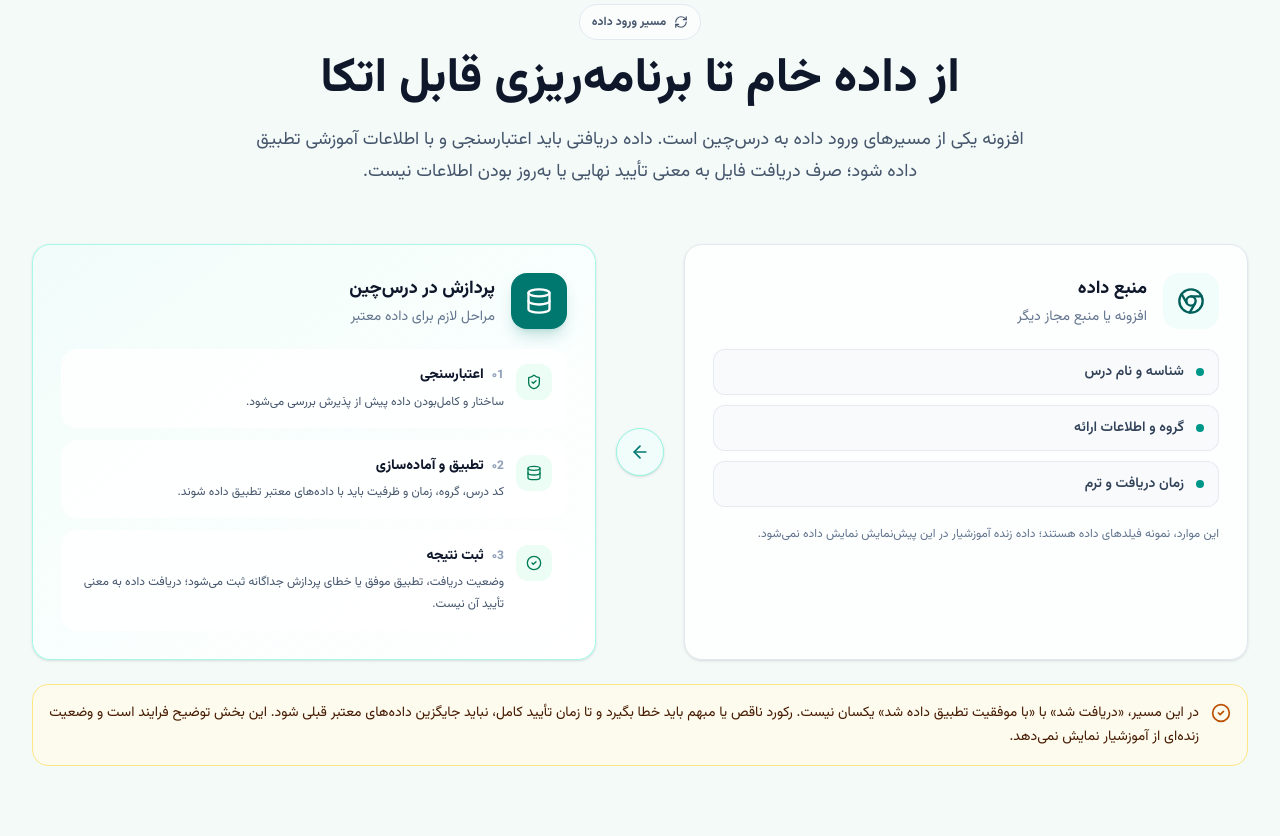
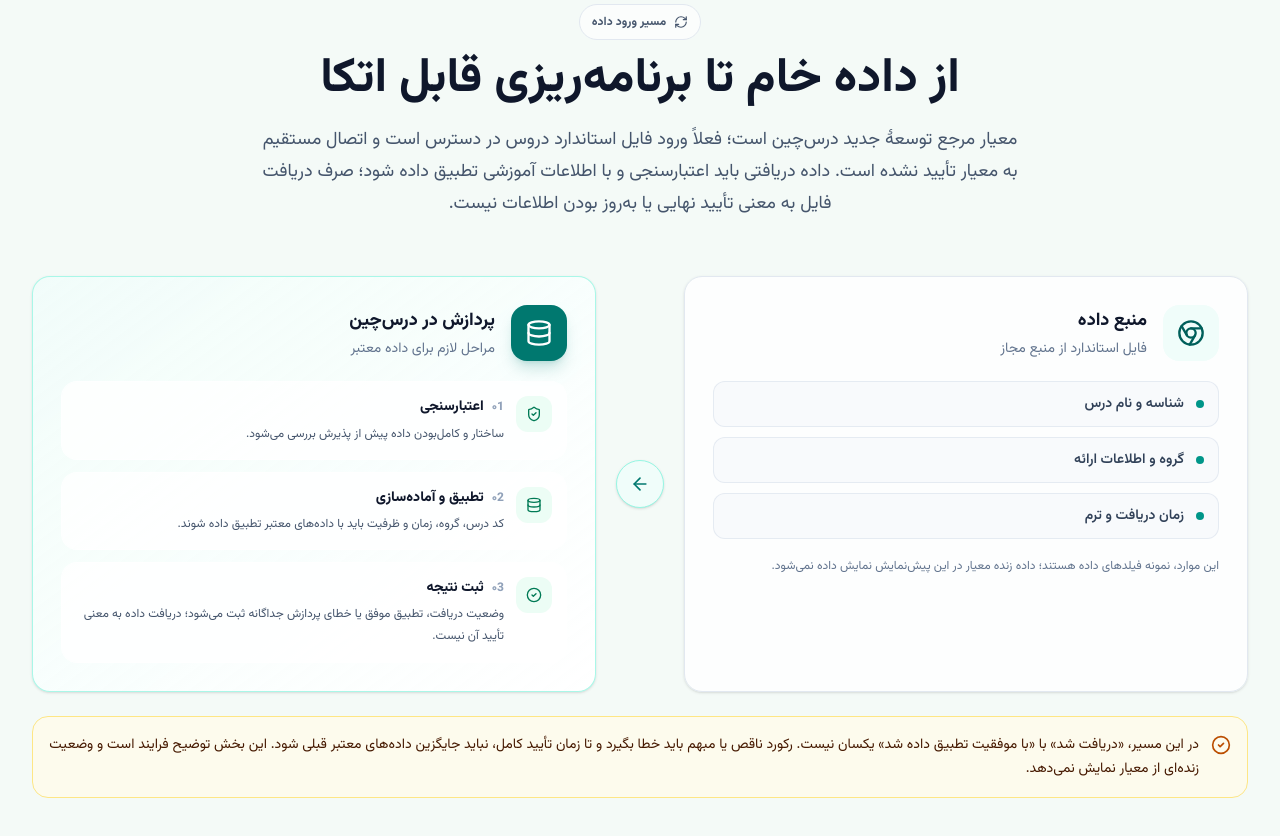
Before and after one commit to mohammadrezamie/DarsChin, a React (Vite) app: page / in a window 1280 px wide. Shown: the part 3520-4356 px from the top of the page. Built offline with nearby package versions, Linux system fonts and the light colour scheme.

Commit message:
feat(meyar): جایگزینی مسیر افزونهٔ قدیمی با راهنمای معیار

```diff
--- a/src/pages/landing-sections/SyncSection.tsx
+++ b/src/pages/landing-sections/SyncSection.tsx
@@ -20,7 +20,7 @@ export const SyncSection: React.FC = () => {
         <span className="mb-4 inline-flex items-center gap-2 rounded-full border border-slate-200 bg-white/70 px-3 py-1.5 text-xs font-bold text-slate-600 dark:border-slate-700 dark:bg-slate-900/70 dark:text-slate-300"><RefreshCw className="h-3.5 w-3.5" /> مسیر ورود داده</span>
         <h2 className="mb-5 text-3xl font-black text-slate-900 dark:text-white sm:text-4xl md:text-5xl">از داده خام تا برنامه‌ریزی قابل اتکا</h2>
         <p className="text-base leading-8 text-slate-600 dark:text-slate-400 sm:text-lg">
-          افزونه یکی از مسیرهای ورود داده به درس‌چین است. داده دریافتی باید اعتبارسنجی و با اطلاعات آموزشی تطبیق داده شود؛ صرف دریافت فایل به معنی تأیید نهایی یا به‌روز بودن اطلاعات نیست.
+          معیار مرجع توسعهٔ جدید درس‌چین است؛ فعلاً ورود فایل استاندارد دروس در دسترس است و اتصال مستقیم به معیار تأیید نشده است. داده دریافتی باید اعتبارسنجی و با اطلاعات آموزشی تطبیق داده شود؛ صرف دریافت فایل به معنی تأیید نهایی یا به‌روز بودن اطلاعات نیست.
         </p>
       </div>
 
@@ -28,12 +28,12 @@ export const SyncSection: React.FC = () => {
         <div className="rounded-3xl border border-slate-200 bg-white/85 p-6 shadow-sm dark:border-slate-800 dark:bg-slate-900/75 sm:p-7">
           <div className="mb-5 flex items-center gap-4">
             <div className="flex h-14 w-14 items-center justify-center rounded-2xl bg-teal-50 text-teal-800 dark:bg-teal-600/10 dark:text-teal-300"><Chrome className="h-7 w-7" /></div>
-            <div><h3 className="text-lg font-black text-slate-900 dark:text-white">منبع داده</h3><p className="mt-1 text-sm text-slate-500 dark:text-slate-400">افزونه یا منبع مجاز دیگر</p></div>
+            <div><h3 className="text-lg font-black text-slate-900 dark:text-white">منبع داده</h3><p className="mt-1 text-sm text-slate-500 dark:text-slate-400">فایل استاندارد از منبع مجاز</p></div>
           </div>
           <div className="space-y-2.5">
             {['شناسه و نام درس', 'گروه و اطلاعات ارائه', 'زمان دریافت و ترم'].map((label) => <div key={label} className="flex items-center gap-3 rounded-xl border border-slate-200/80 bg-slate-50 px-3.5 py-3 text-sm font-semibold text-slate-700 dark:border-slate-800 dark:bg-slate-950/50 dark:text-slate-300"><span className="h-2 w-2 rounded-full bg-teal-600" />{label}</div>)}
           </div>
-          <p className="mt-4 text-xs leading-5 text-slate-500 dark:text-slate-400">این موارد، نمونه فیلدهای داده هستند؛ داده زنده آموزشیار در این پیش‌نمایش نمایش داده نمی‌شود.</p>
+          <p className="mt-4 text-xs leading-5 text-slate-500 dark:text-slate-400">این موارد، نمونه فیلدهای داده هستند؛ داده زنده معیار در این پیش‌نمایش نمایش داده نمی‌شود.</p>
         </div>
 
         <motion.div style={{ opacity: arrowOpacity, x: arrowX }} className="flex items-center justify-center py-1 text-teal-700 dark:text-teal-400">
@@ -53,7 +53,7 @@ export const SyncSection: React.FC = () => {
 
       <div className="mt-6 flex items-start gap-3 rounded-2xl border border-amber-200 bg-amber-50/80 p-4 text-amber-950 dark:border-amber-400/20 dark:bg-amber-400/5 dark:text-amber-100">
         <CheckCircle2 className="mt-0.5 h-5 w-5 shrink-0 text-amber-700 dark:text-amber-300" />
-        <p className="text-sm leading-6">در این مسیر، «دریافت شد» با «با موفقیت تطبیق داده شد» یکسان نیست. رکورد ناقص یا مبهم باید خطا بگیرد و تا زمان تأیید کامل، نباید جایگزین داده‌های معتبر قبلی شود. این بخش توضیح فرایند است و وضعیت زنده‌ای از آموزشیار نمایش نمی‌دهد.</p>
+        <p className="text-sm leading-6">در این مسیر، «دریافت شد» با «با موفقیت تطبیق داده شد» یکسان نیست. رکورد ناقص یا مبهم باید خطا بگیرد و تا زمان تأیید کامل، نباید جایگزین داده‌های معتبر قبلی شود. این بخش توضیح فرایند است و وضعیت زنده‌ای از معیار نمایش نمی‌دهد.</p>
       </div>
     </section>
   );
```
